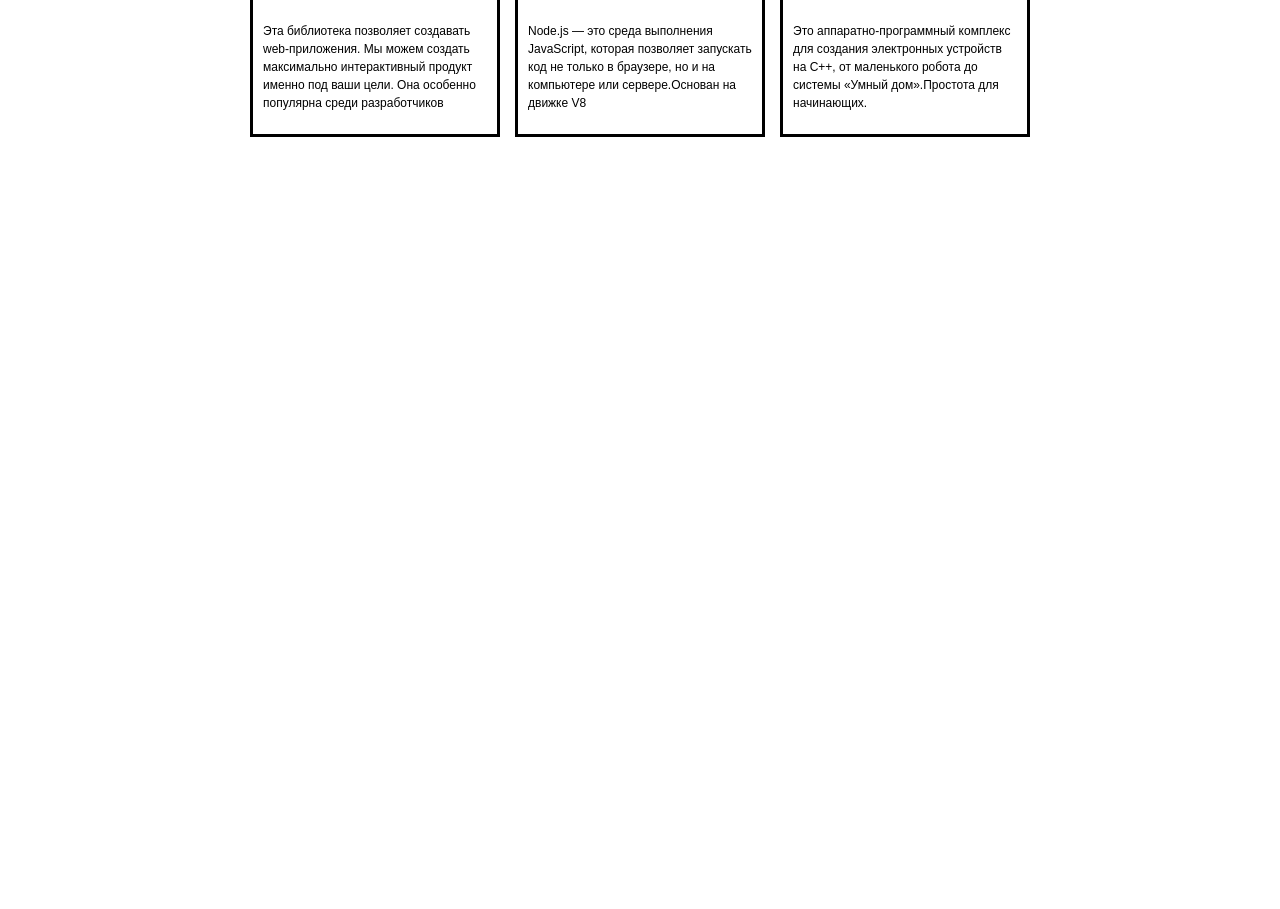
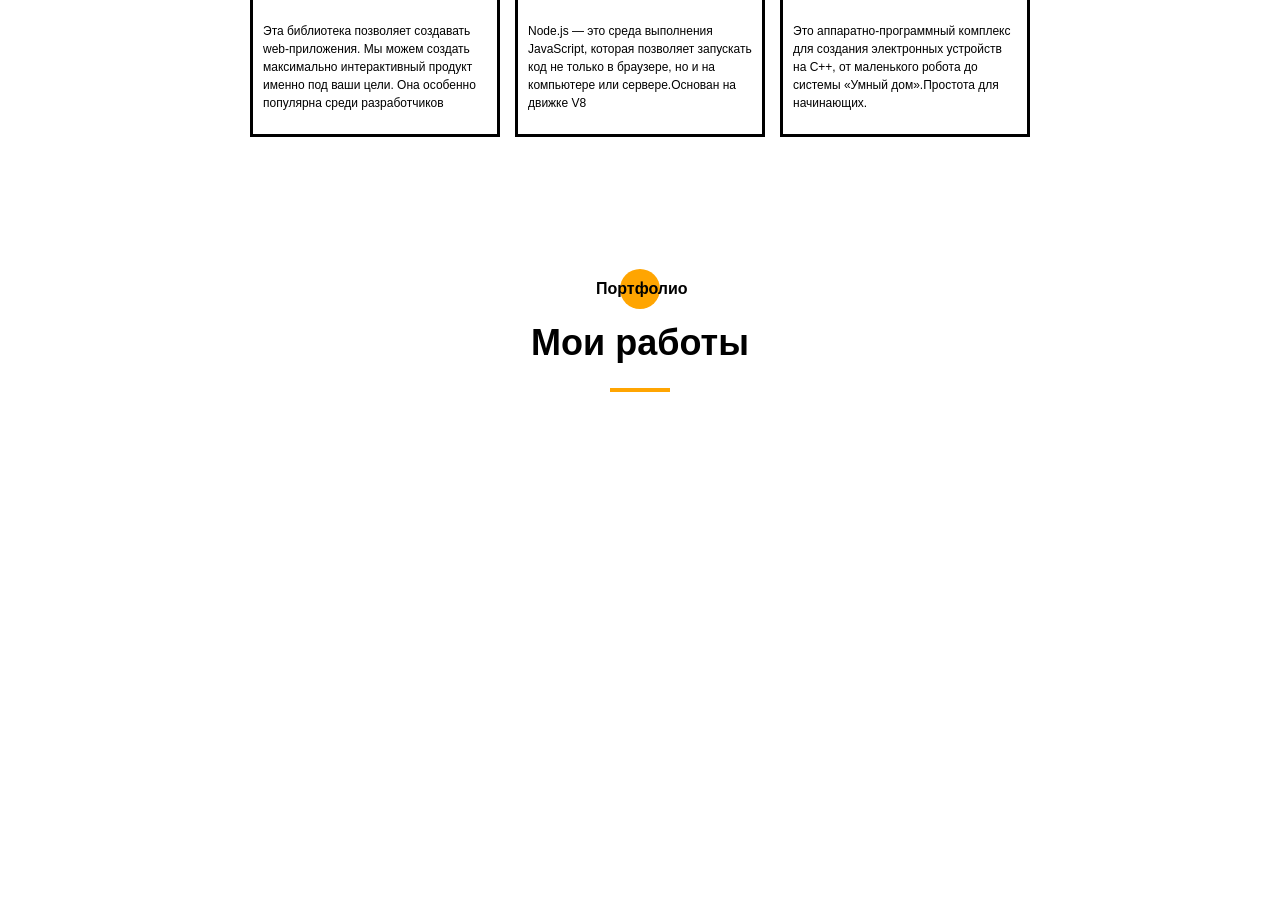
Before and after one commit to sabanmatvej641-star/Portfolio.github.io, a plain HTML site: page index.html in a window 1280 px wide. Shown: the part 2206-3115 px from the top of the page. Before the commit the page ends 2700 px from the top, so only its background shows below. Drawn offline with Linux system fonts and the light colour scheme.

Commit message:
some change

```diff
--- a/css/tools.css
+++ b/css/tools.css
@@ -1,6 +1,6 @@
 .my_tools {
   width: 100%;
-  height: 1100px;
+  height: 825px;
   background-color: white;
 }
 
--- /dev/null
+++ b/css/works.css
@@ -0,0 +1,40 @@
+.my_works {
+  width: 100%;
+  height: 1100px;
+  background-color: white;
+}
+
+.my_works_curcle {
+  width: 40px;
+  height: 40px;
+  border-radius: 50%;
+  background-color: #ffa501;
+  margin: 0 auto;
+}
+.my_works_head_text {
+  position: relative;
+  left: 581px;
+  top: -32px;
+  display: inline-block;
+  font-family: "Poppins", sans-serif;
+  font-size: 16px;
+  line-height: 24px;
+  font-weight: bold;
+}
+
+.my_works_title_text {
+  text-align: center;
+  margin-top: -20px;
+  font-weight: bold;
+  line-height: 60px;
+  font-size: 36px;
+  font-family: "Poppins", sans-serif;
+}
+
+.my_tools_stick {
+  height: 4px;
+  width: 60px;
+  background-color: #ffa501;
+  margin: 15px auto 0 auto;
+  margin-bottom: 60px;
+}
--- a/index.html
+++ b/index.html
@@ -11,8 +11,9 @@
     <link rel="stylesheet" href="css/menu.css" />
     <link rel="stylesheet" href="css/animate.css" />
     <link rel="stylesheet" href="css/tools.css" />
+    <link rel="stylesheet" href="css/works.css">
+    <link rel="stylesheet" href="css/media/media_header.css" />
 
-    <link rel="stylesheet" href="css/media/media_header.css" />
     <link rel="stylesheet" href="css/media/media_about_me.css" />
   </head>
   <body>
@@ -124,12 +125,12 @@
     </section>
     <section class="my_tools">
       <div class="container">
-        <div class="my_tools_curcle"></div>
-        <div class="my_tools_head_text">Навыки</div>
-        <h3 class="my_tools_title text">Что я использую в работе</h3>
-        <div class="my_tools_stick"></div>
+        <div class="my_tools_curcle wow zoomInUp"></div>
+        <div class="my_tools_head_text wow fadeIn " wow data-wow-delay'5s'>Навыки </div>
+        <h3 class="my_tools_title text wow zoomIn">Что я использую в работе</h3>
+        <div class="my_tools_stick wow zoomIn"></div>
         <div class="my_tools_block">
-          <div class="my_tools_block_item">
+          <div class="my_tools_block_item wow swing">
             <img src="img/tools_img/html5.svg" alt="HTML" />
             <div class="my_tools_block_text">HTML5</div>
             <div class="my_tools_block_description">
@@ -139,7 +140,7 @@
             </div>
           </div>
 
-          <div class="my_tools_block_item">
+          <div class="my_tools_block_item wow swing">
             <img src="img/tools_img/css3.svg" alt="CSS" />
             <div class="my_tools_block_text">CSS</div>
             <div class="my_tools_block_description">
@@ -149,7 +150,7 @@
             </div>
           </div>
 
-          <div class="my_tools_block_item">
+          <div class="my_tools_block_item wow swing">
             <img src="img/tools_img/js.svg" alt="JS" />
             <div class="my_tools_block_text">JS</div>
             <div class="my_tools_block_description">
@@ -159,7 +160,7 @@
             </div>
           </div>
 
-          <div class="my_tools_block_item">
+          <div class="my_tools_block_item wow swing">
             <img src="img/tools_img/jquery.svg" alt="jquery" />
             <div class="my_tools_block_text">jquery</div>
             <div class="my_tools_block_description">
@@ -170,7 +171,7 @@
           </div>
         </div>
 
-        <div class="my_tools_block">
+        <div class="my_tools_block wow swing">
           <div class="my_tools_block_item">
             <img src="img/tools_img/react.svg" alt="react" />
             <div class="my_tools_block_text">React</div>
@@ -181,7 +182,7 @@
             </div>
           </div>
 
-          <div class="my_tools_block_item">
+          <div class="my_tools_block_item wow swing">
             <img src="img/tools_img/node.js.svg" alt="nodeJS" />
             <div class="my_tools_block_text">nodeJS</div>
             <div class="my_tools_block_description">
@@ -191,7 +192,7 @@
             </div>
           </div>
 
-          <div class="my_tools_block_item">
+          <div class="my_tools_block_item wow swing">
             <img src="img/tools_img/arduino.svg" alt="arduino" />
             <div class="my_tools_block_text">Arduino</div>
             <div class="my_tools_block_description">
@@ -205,6 +206,18 @@
         </div>
       </div>
     </section>
+    <section class="my_works">
+      <div class="container">
+        <div class="my_works_curcle"></div>
+        <div class="my_works_head_text">Портфолио</div>
+        <div class="my_works_title_text">Мои работы</div>
+        <div class="my_tools_stick "></div>
+      </div>
+      </div>
+
+
+
+    </section>
     <script src="js/wow.min.js"></script>
     <script src="js/script.js"></script>
     <script>
```
